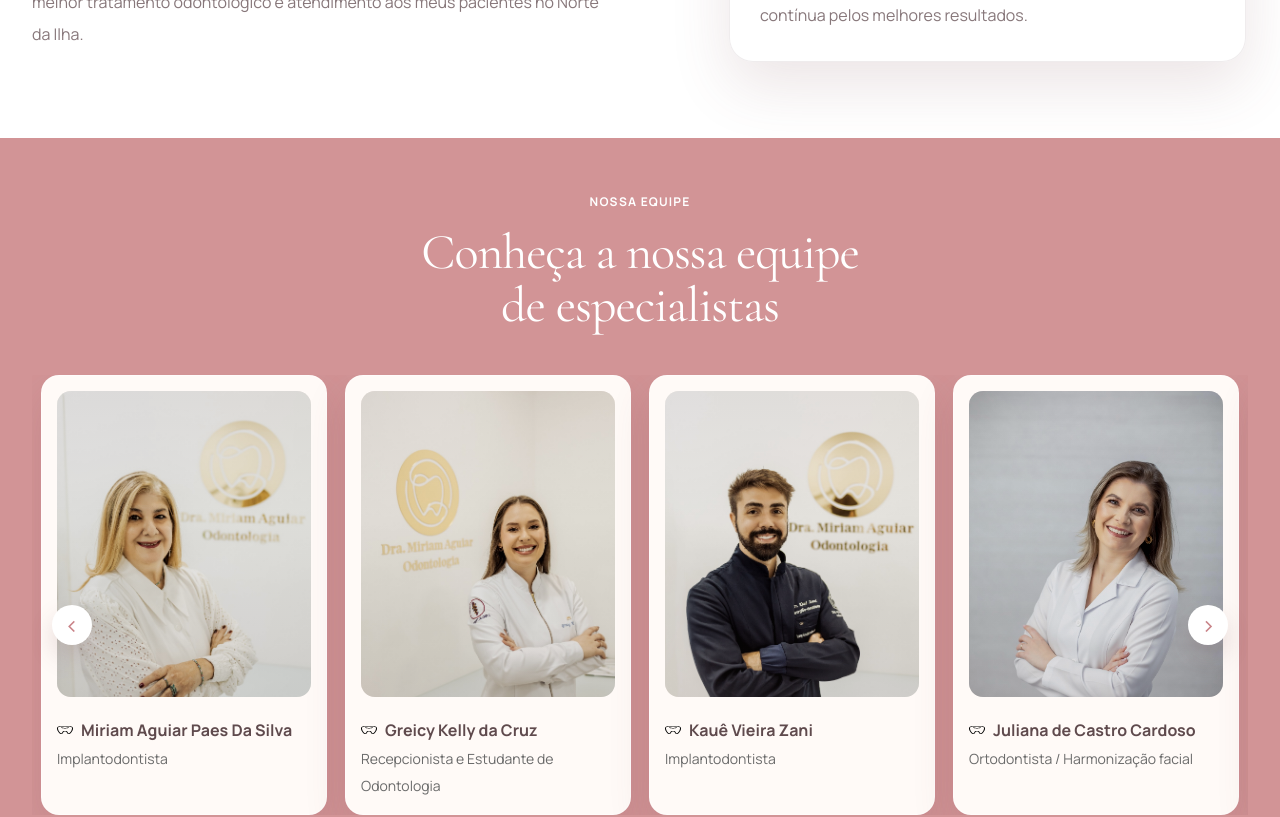
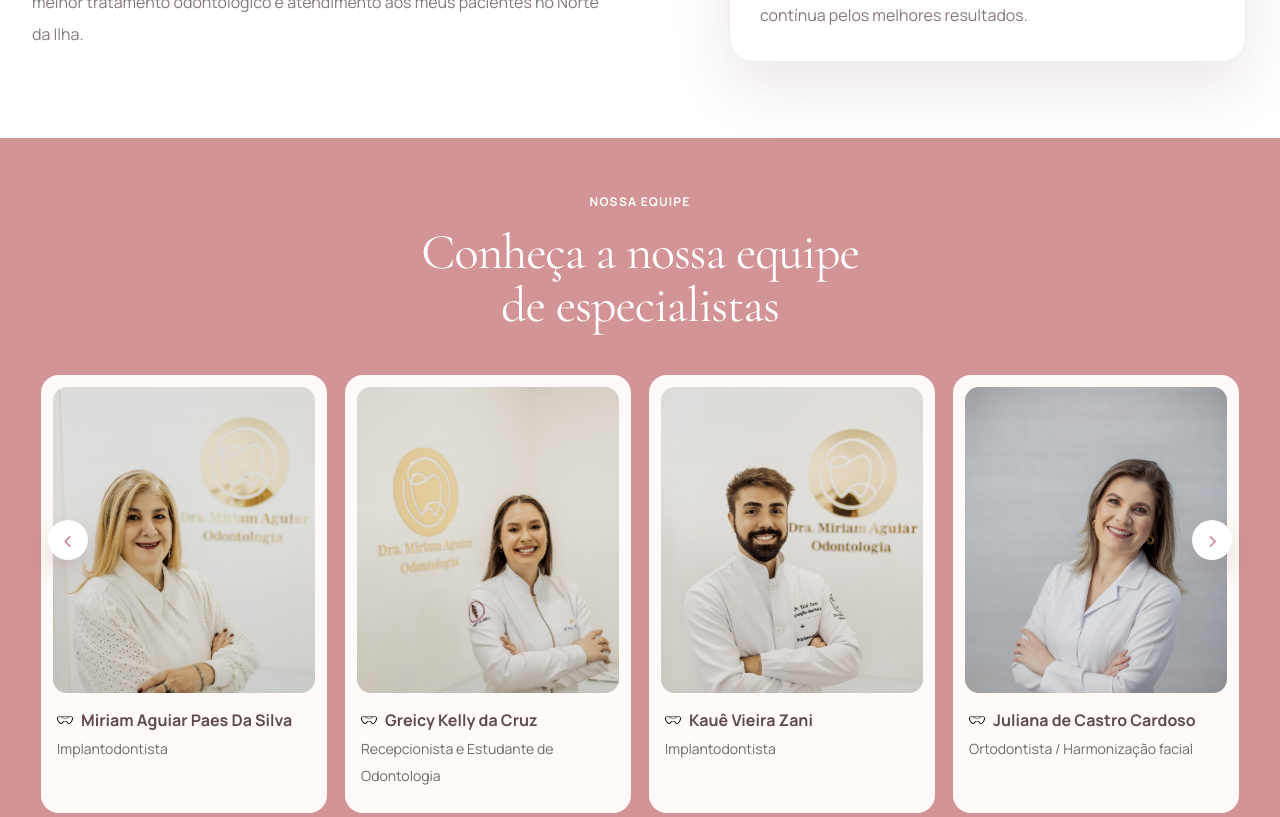
Before and after one commit to Mayra-kauane/Dra-Miriam-Aguiar, a React (Vite) app: page / in a window 1280 px wide. Shown: the part 1120-1937 px from the top of the page. Built offline with nearby package versions, Linux system fonts and the light colour scheme.

Commit message:
feat: polish team carousel cards

```diff
--- a/src/sections/TeamSection.tsx
+++ b/src/sections/TeamSection.tsx
@@ -85,7 +85,7 @@ export function TeamSection() {
 
   return (
     <section
-      className="scroll-mt-24 bg-brand-rose-400 py-12 text-white md:py-14 lg:min-h-[760px]"
+      className="scroll-mt-24 bg-brand-rose-400 py-12 text-white md:py-14 lg:min-h-[700px]"
       id="equipe"
     >
       <div className="relative mx-auto w-[min(1216px,calc(100vw-32px))]">
@@ -100,7 +100,7 @@ export function TeamSection() {
 
         <div className="relative mt-10 overflow-hidden md:mt-11">
           <div
-            className="flex transition-transform duration-500 ease-out"
+            className="flex items-stretch transition-transform duration-500 ease-out"
             style={{
               transform: `translateX(-${currentIndex * (100 / visibleCards)}%)`,
             }}
@@ -110,17 +110,17 @@ export function TeamSection() {
                 key={`${member.name}-${index}`}
                 className="min-w-full px-[9px] md:min-w-[50%] xl:min-w-[25%]"
               >
-                <div className="h-full rounded-[18px] border border-white/40 bg-[#fffaf7] p-[15px] text-brand-ink shadow-[0_18px_42px_rgba(120,72,79,0.14)]">
+                <div className="h-full rounded-[18px] bg-[#fffaf7] p-[12px] text-brand-ink">
                   <div className="relative overflow-hidden rounded-[14px] bg-[#f3ebe6]">
                     <img
                       src={member.image}
                       alt={member.name}
-                      className="h-[306px] w-full object-cover object-top brightness-[0.94] contrast-[1.06] saturate-[0.92]"
+                      className="h-[236px] w-full object-cover object-top brightness-[0.94] contrast-[1.06] saturate-[0.92] md:h-[286px] xl:h-[306px]"
                     />
                     <div className="pointer-events-none absolute inset-0 bg-[linear-gradient(180deg,rgba(95,74,77,0.06),transparent_42%,rgba(95,74,77,0.08))]" />
                   </div>
 
-                  <div className="mt-[22px]">
+                  <div className="px-1 pb-3 pt-4">
                     <div className="flex items-center gap-2">
                       <img
                         src={teethIcon}
@@ -141,7 +141,7 @@ export function TeamSection() {
           </div>
 
           <button
-            className="absolute left-2 top-[230px] flex h-10 w-10 items-center justify-center rounded-full bg-white text-2xl leading-none text-brand-rose-500 shadow-[0_12px_24px_rgba(120,72,79,0.18)] transition duration-200 hover:-translate-y-0.5 hover:bg-[#fff4f1] hover:text-[#bd797d] active:translate-y-0 active:bg-[#f4dfdc] md:left-5"
+            className="absolute left-0 top-[110px] flex h-10 w-10 items-center justify-center rounded-full bg-white text-2xl leading-none text-brand-rose-500 shadow-[0_12px_24px_rgba(120,72,79,0.18)] transition duration-200 hover:-translate-y-0.5 hover:bg-[#fff4f1] hover:text-[#bd797d] active:translate-y-0 active:bg-[#f4dfdc] md:left-4 md:top-[135px] xl:top-[145px]"
             aria-label="Equipe anterior"
             type="button"
             onClick={previousTeam}
@@ -149,7 +149,7 @@ export function TeamSection() {
             ‹
           </button>
           <button
-            className="absolute right-2 top-[230px] flex h-10 w-10 items-center justify-center rounded-full bg-white text-2xl leading-none text-brand-rose-500 shadow-[0_12px_24px_rgba(120,72,79,0.18)] transition duration-200 hover:-translate-y-0.5 hover:bg-[#fff4f1] hover:text-[#bd797d] active:translate-y-0 active:bg-[#f4dfdc] md:right-5"
+            className="absolute right-0 top-[110px] flex h-10 w-10 items-center justify-center rounded-full bg-white text-2xl leading-none text-brand-rose-500 shadow-[0_12px_24px_rgba(120,72,79,0.18)] transition duration-200 hover:-translate-y-0.5 hover:bg-[#fff4f1] hover:text-[#bd797d] active:translate-y-0 active:bg-[#f4dfdc] md:right-4 md:top-[135px] xl:top-[145px]"
             aria-label="Próxima equipe"
             type="button"
             onClick={nextTeam}
```
Also changed, not shown: src/assets/kaue.jpg.
